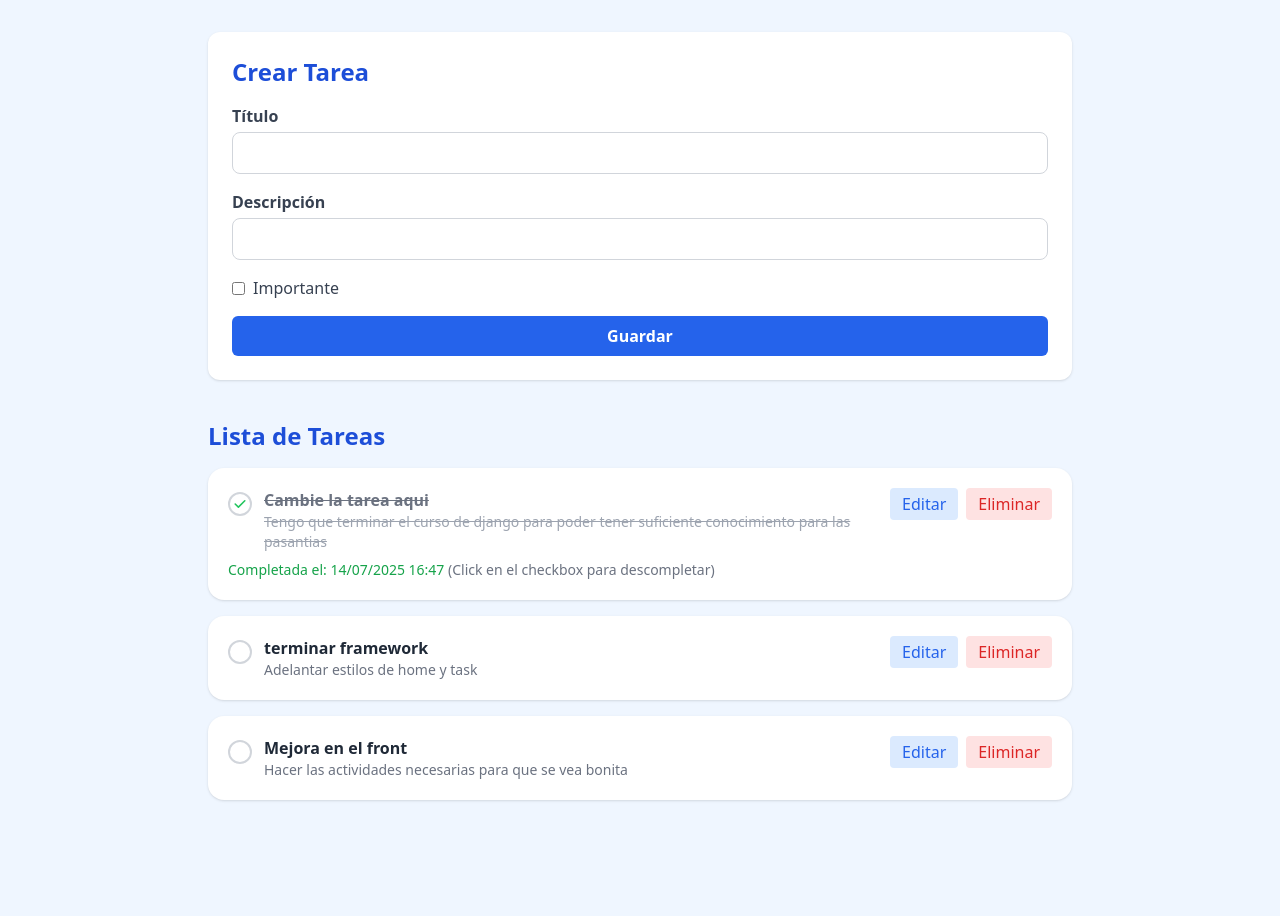
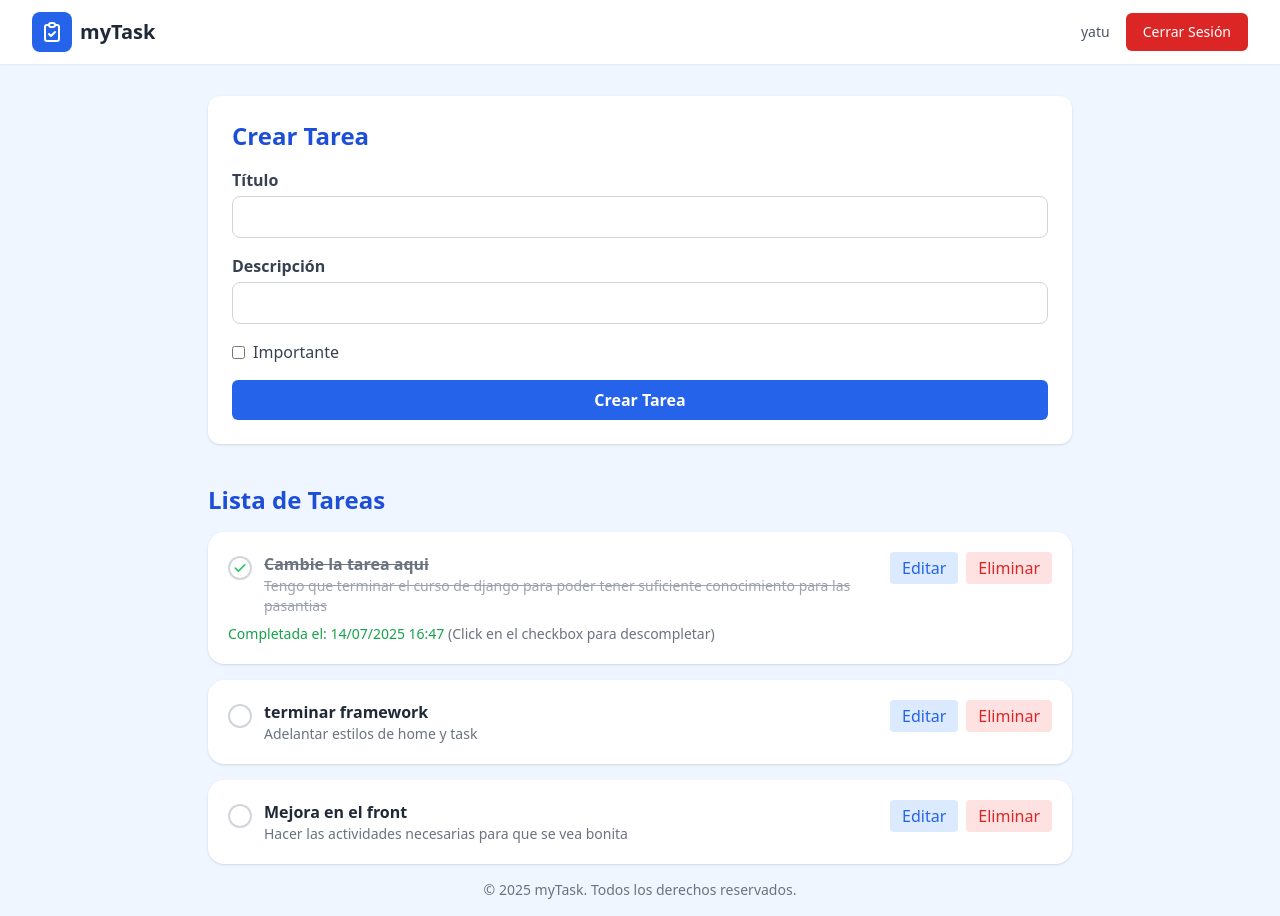
Before and after one commit to yarlinson/CRUD-GESTIONDETAREAS-DJANGO, a Django app: page / in a window 1280 px wide. Before the commit the page ends 801 px from the top, so only its background shows below. Run offline with Django 5.2, Linux system fonts and the light colour scheme; a user stored in the database is signed in; data comes from the database, SQL or seed files in the repository; both versions use the stored data as it was after the commit; some libraries are stand-ins or nearby versions.

Commit message:
feat: Mejoras en edición y diseño - Implementada funcionalidad de editar tareas en la misma página - Centrado el diseño del formulario de tareas - Mejorada la visualización y experiencia de usuario

```diff
--- a/tasks/templates/base.html
+++ b/tasks/templates/base.html
@@ -6,9 +6,56 @@
     <meta name="viewport" content="width=device-width, initial-scale=1">
     <title>myTask</title>
     <script src="https://cdn.tailwindcss.com"></script>
+    <!-- Heroicons -->
+    <script src="https://unpkg.com/@heroicons/v2/24/outline/esm/index.js"></script>
 </head>
-<body class="bg-blue-50 min-h-screen flex flex-col items-center justify-center">
-    {% block content %}
-    {% endblock %}
+<body class="bg-blue-50 min-h-screen flex flex-col">
+    <!-- Navbar -->
+    <nav class="bg-white shadow-sm mb-8">
+        <div class="max-w-7xl mx-auto px-4 sm:px-6 lg:px-8">
+            <div class="flex justify-between h-16">
+                <!-- Logo y nombre -->
+                <div class="flex items-center">
+                    <a href="{% url 'home' %}" class="flex items-center">
+                        <div class="w-10 h-10 bg-blue-600 rounded-lg flex items-center justify-center">
+                            <svg class="w-6 h-6 text-white" fill="none" stroke="currentColor" viewBox="0 0 24 24">
+                                <path stroke-linecap="round" stroke-linejoin="round" stroke-width="2" d="M9 5H7a2 2 0 00-2 2v12a2 2 0 002 2h10a2 2 0 002-2V7a2 2 0 00-2-2h-2M9 5a2 2 0 002 2h2a2 2 0 002-2M9 5a2 2 0 012-2h2a2 2 0 012 2m-6 9l2 2 4-4"/>
+                            </svg>
+                        </div>
+                        <span class="ml-2 text-xl font-bold text-gray-800">myTask</span>
+                    </a>
+                </div>
+
+                <!-- Menú de navegación -->
+                <div class="flex items-center space-x-4">
+                    {% if user.is_authenticated %}
+                        <span class="text-sm text-gray-600">{{ user.username }}</span>
+                        <a href="{% url 'logout' %}"
+                           class="inline-flex items-center px-4 py-2 border border-transparent text-sm font-medium rounded-md text-white bg-red-600 hover:bg-red-700 focus:outline-none focus:ring-2 focus:ring-offset-2 focus:ring-red-500">
+                            Cerrar Sesión
+                        </a>
+                    {% else %}
+                        <a href="{% url 'login' %}" class="text-gray-600 hover:text-blue-600 px-3 py-2 rounded-md text-sm font-medium">
+                            Iniciar Sesión
+                        </a>
+                        <a href="{% url 'registro' %}" class="bg-blue-600 text-white hover:bg-blue-700 px-4 py-2 rounded-md text-sm font-medium">
+                            Registrarse
+                        </a>
+                    {% endif %}
+                </div>
+            </div>
+        </div>
+    </nav>
+
+    <!-- Contenido principal -->
+    <main class="flex-1 flex items-center justify-center px-4">
+        {% block content %}
+        {% endblock %}
+    </main>
+
+    <!-- Footer -->
+    <footer class="py-4 text-center text-sm text-gray-500">
+        © {% now "Y" %} myTask. Todos los derechos reservados.
+    </footer>
 </body>
 </html>
--- a/tasks/templates/create_task.html
+++ b/tasks/templates/create_task.html
@@ -1,12 +1,17 @@
 {% extends 'base.html' %}
 {% load widget_tweaks %}
 {% block content %}
-<div class="w-full max-w-4xl mx-auto px-4 py-8 space-y-10">
-
-    <!-- Sección: Formulario para crear tarea -->
+<div class="max-w-4xl mx-auto px-4 space-y-10">
+    <!-- Sección: Formulario para crear/editar tarea -->
     <div class="bg-white p-6 rounded-xl shadow">
-        <h2 class="text-2xl font-bold mb-4 text-blue-700">Crear Tarea</h2>
-        <form method="POST" action="/tasks/create/" class="space-y-4">
+        <h2 class="text-2xl font-bold mb-4 text-blue-700">
+            {% if editing %}
+                Editar Tarea
+            {% else %}
+                Crear Tarea
+            {% endif %}
+        </h2>
+        <form method="POST" class="space-y-4">
             {% csrf_token %}
 
             <!-- Campo: Título -->
@@ -27,10 +32,21 @@
                 <label class="text-gray-700 font-medium">Importante</label>
             </div>
 
-            <!-- Botón -->
-            <button type="submit" class="w-full bg-blue-600 text-white font-semibold py-2 rounded-md hover:bg-blue-700 transition">
-                Guardar
-            </button>
+            <!-- Botones -->
+            <div class="flex gap-2">
+                <button type="submit" class="flex-1 bg-blue-600 text-white font-semibold py-2 rounded-md hover:bg-blue-700 transition">
+                    {% if editing %}
+                        Guardar Cambios
+                    {% else %}
+                        Crear Tarea
+                    {% endif %}
+                </button>
+                {% if editing %}
+                    <a href="{% url 'create_Task' %}" class="px-4 py-2 bg-gray-100 text-gray-600 rounded-md hover:bg-gray-200 transition">
+                        Cancelar
+                    </a>
+                {% endif %}
+            </div>
         </form>
     </div>
 
@@ -58,18 +74,16 @@
                                 </button>
                             </form>
                             <div>
-                                <a href="{% url 'task_detaill' task.id %}" class="hover:text-blue-600">
-                                    <h3 class="font-semibold {% if task.datecompleted %}line-through text-gray-500{% else %}text-gray-800{% endif %}">
-                                        {{ task.title }}
-                                    </h3>
-                                </a>
+                                <h3 class="font-semibold {% if task.datecompleted %}line-through text-gray-500{% else %}text-gray-800{% endif %}">
+                                    {{ task.title }}
+                                </h3>
                                 <p class="text-sm {% if task.datecompleted %}line-through text-gray-400{% else %}text-gray-500{% endif %}">
                                     {{ task.description }}
                                 </p>
                             </div>
                         </div>
                         <div class="flex gap-2">
-                            <a href="{% url 'task_detaill' task.id %}" class="px-3 py-1 bg-blue-100 text-blue-600 rounded hover:bg-blue-200 transition">
+                            <a href="?edit={{ task.id }}" class="px-3 py-1 bg-blue-100 text-blue-600 rounded hover:bg-blue-200 transition">
                                 Editar
                             </a>
                             <form action="{% url 'task_delete' task.id %}" method="POST" class="inline">
--- a/tasks/views.py
+++ b/tasks/views.py
@@ -41,21 +41,35 @@ def logout_view(request):
 
 @login_required
 def create_Task(request):
-    if request.method == 'POST':
-        try:
-            form = FormCreateTask(request.POST)
-            new_task = form.save(commit=False)
-            new_task.user = request.user
-            print(new_task)
-            new_task.save()
-            tasks = Task.objects.filter(user = request.user)
-            return render(request, 'create_task.html', {'form': FormCreateTask,'tasks': tasks})
-        except ValueError:
-            tasks = Task.objects.filter(user = request.user)
-            return render(request, 'create_task.html', {'form': FormCreateTask, 'error': 'Please provide valida data','tasks': tasks})
+    task_id = request.GET.get('edit')  # Obtener el ID de la tarea a editar
+    if task_id:
+        task = get_object_or_404(Task, pk=task_id, user=request.user)
+        if request.method == 'POST':
+            form = FormCreateTask(request.POST, instance=task)
+            if form.is_valid():
+                form.save()
+                return redirect('create_Task')
+        else:
+            form = FormCreateTask(instance=task)
     else:
-        tasks = Task.objects.filter(user = request.user)
-        return render(request, 'create_task.html', {'form': FormCreateTask,'tasks': tasks})
+        if request.method == 'POST':
+            try:
+                form = FormCreateTask(request.POST)
+                new_task = form.save(commit=False)
+                new_task.user = request.user
+                new_task.save()
+                return redirect('create_Task')
+            except ValueError:
+                form = FormCreateTask(request.POST)
+        else:
+            form = FormCreateTask()
+
+    tasks = Task.objects.filter(user=request.user)
+    return render(request, 'create_task.html', {
+        'form': form,
+        'tasks': tasks,
+        'editing': task_id is not None
+    })
 
 @login_required
 def listTasks(request):
```
Also changed, not shown: tasks/templates/login.html (+28 -43 lines), db.sqlite3, 2 other files.
